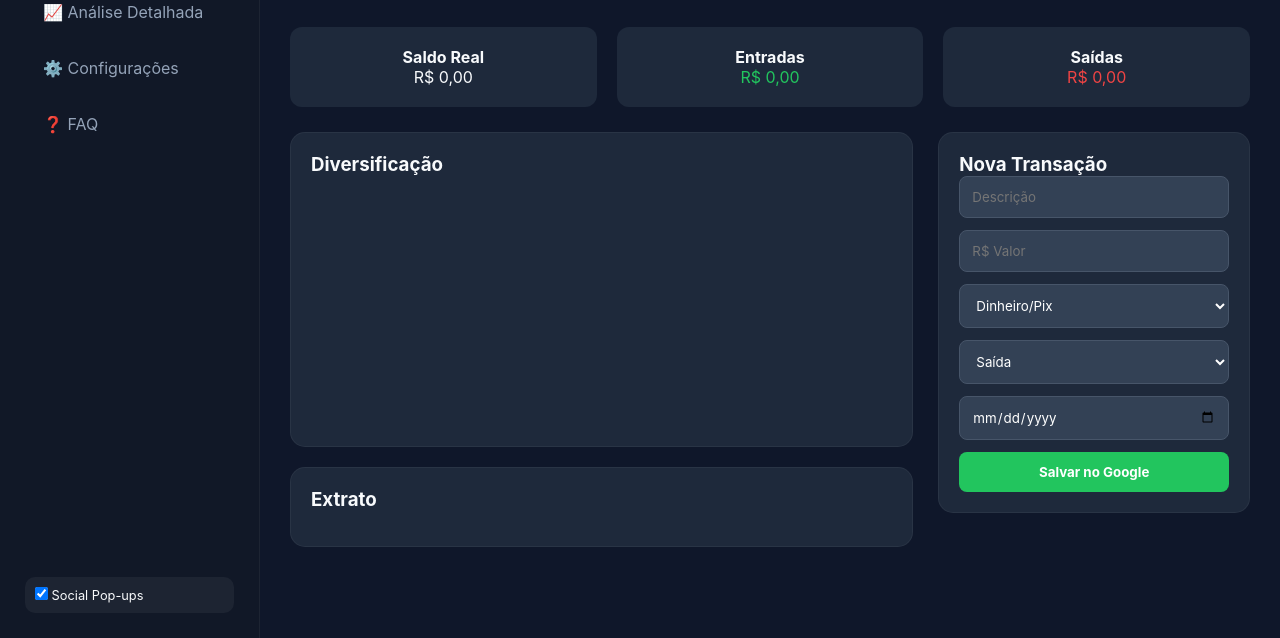
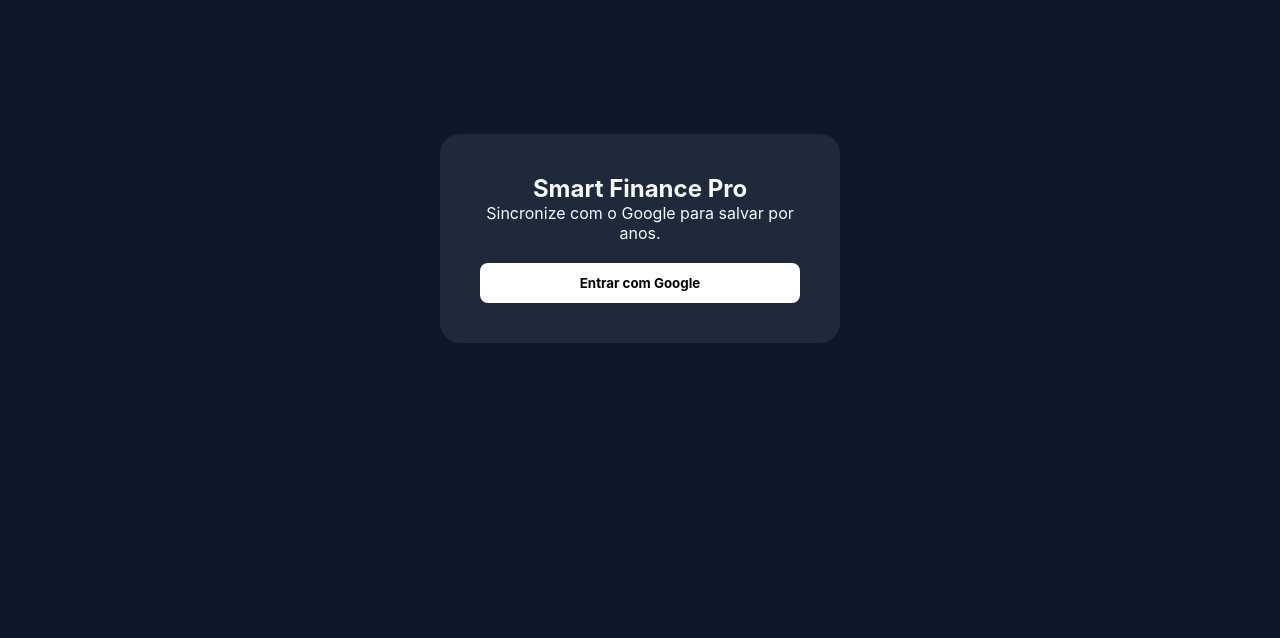
Before and after one commit to carloshenriquemartinssena-hub/planilhasmart, a plain HTML site: page index.html in a window 1280 px wide. Shown: the part 162-800 px from the top of the page. Drawn offline with nearby package versions, Linux system fonts and the light colour scheme; a script that the page names is missing.

Commit message:
Restore login overlay and sidebar in index.html

```diff
--- a/index.html
+++ b/index.html
@@ -12,7 +12,7 @@
 </head>
 <body>
 
-    <!-- <div id="login-overlay" class="overlay">
+<div id="login-overlay" class="overlay">
         <div class="login-box">
             <h2 id="login-title">Smart Finance Pro</h2>
             <p id="login-desc">Sincronize com o Google para salvar por anos.</p>
@@ -25,7 +25,7 @@
                 <button onclick="salvarPerfil()" class="btn-add" style="margin-top:15px">Finalizar Cadastro</button>
             </div>
         </div>
-    </div> -->
+    </div>
 
     <nav class="sidebar">
         <div class="logo">SMART FINANCE</div>
@@ -119,4 +119,5 @@
 
     <script src="app.js"></script>
 </body>
+
 </html>
```
